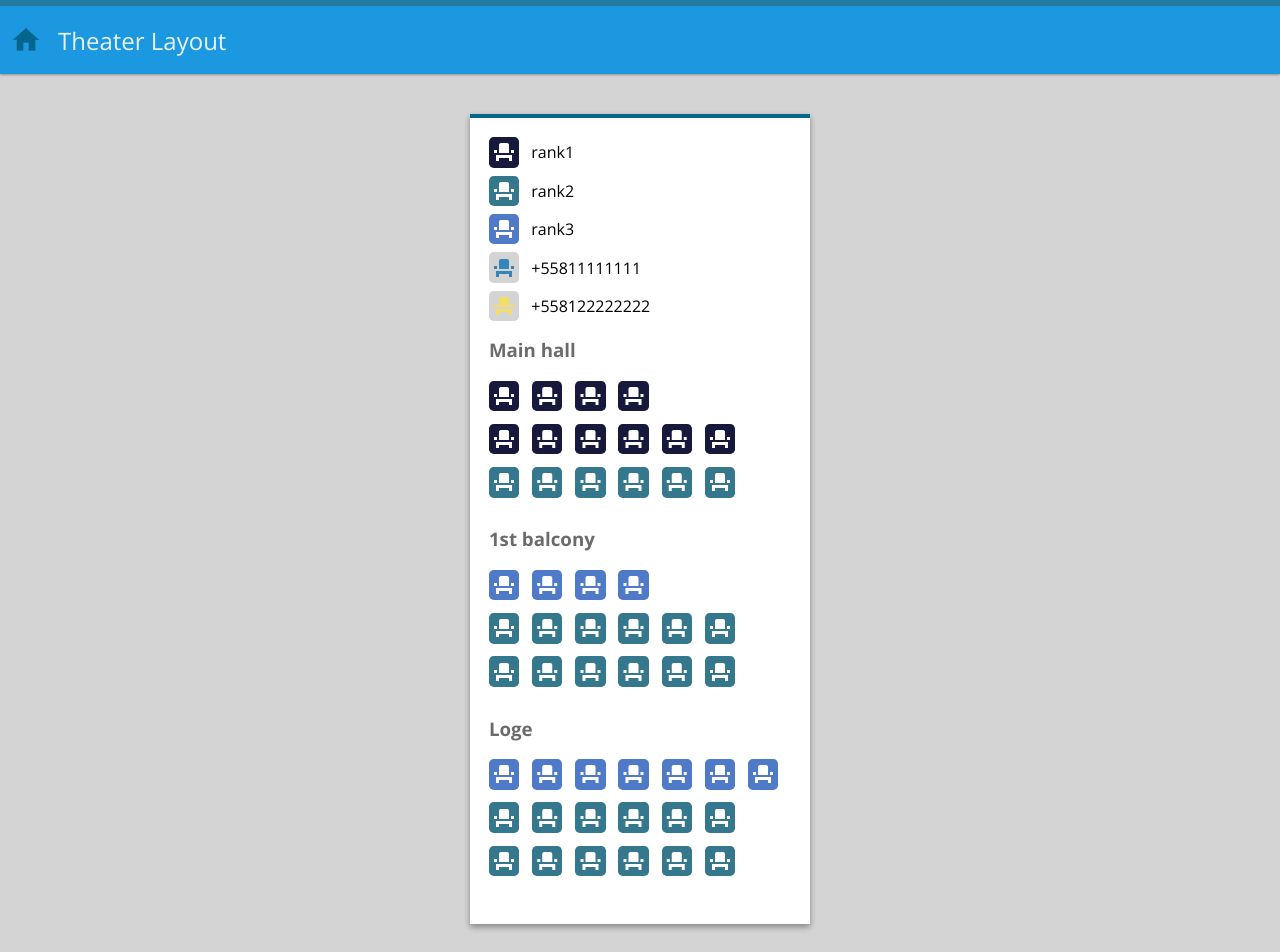
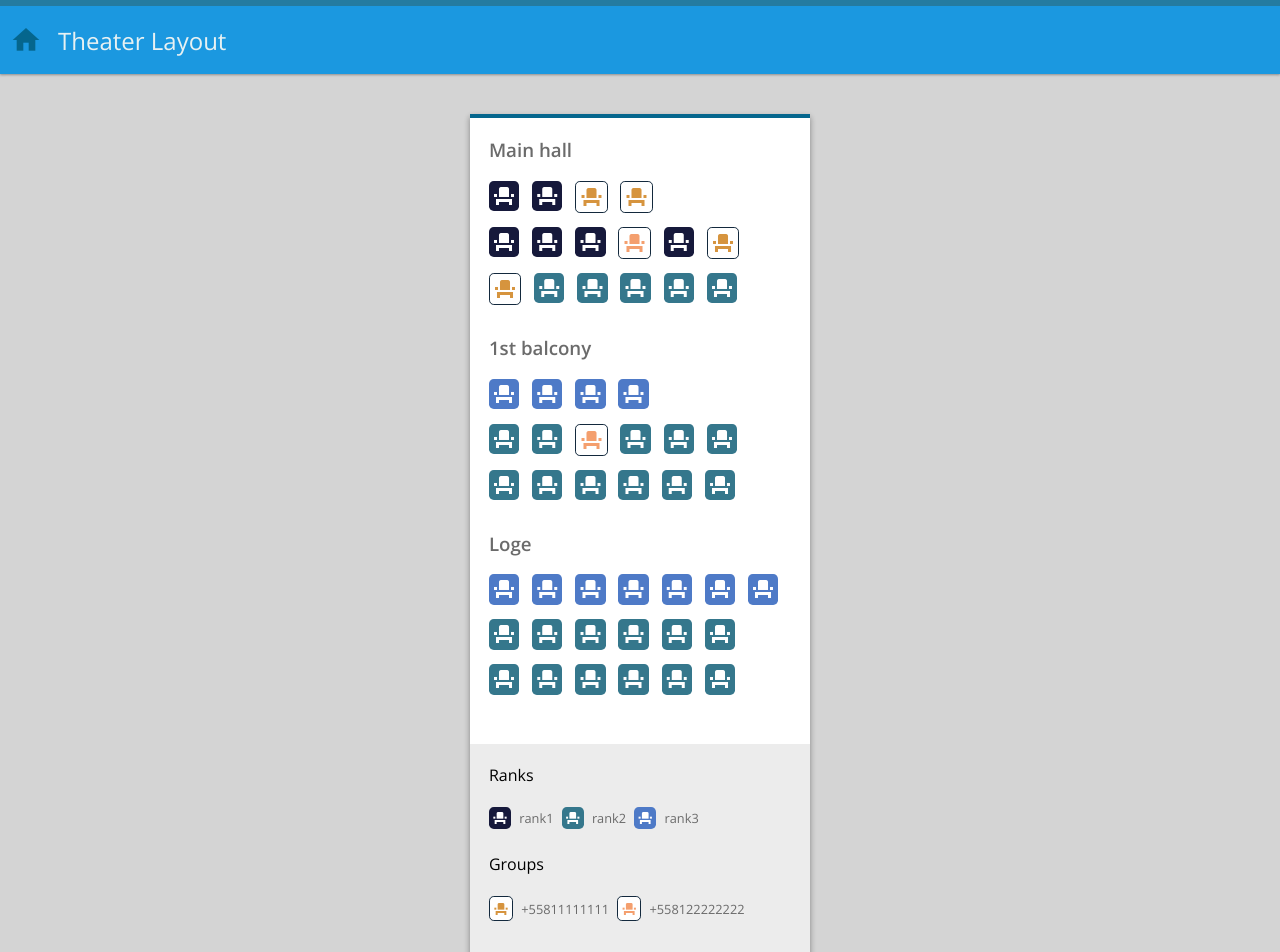
Before and after one commit to marlosin/theater-seats-vue-example, a Vue app in the folder client/: page / in a window 1280 px wide. Shown: the top 952 px of the page. Built offline with nearby package versions, Linux system fonts and the light colour scheme.

Commit message:
Color occupied seats
- Make TheaterLayoutSection component map the occupied seats
- Change style of occupied seats
- Update JSONs with proper types.

```diff
--- a/client/public/groups.json
+++ b/client/public/groups.json
@@ -3,24 +3,24 @@
     "id": "+55811111111",
     "seats": [
       {
-        "section": "main hall",
-        "row": "1",
-        "seat": "4"
+        "section": "Main hall",
+        "row": 1,
+        "seat": 4
       },
       {
-        "section": "main hall",
-        "row": "1",
-        "seat": "2"
+        "section": "Main hall",
+        "row": 1,
+        "seat": 2
       },
       {
-        "section": "main hall",
-        "row": "2",
-        "seat": "2"
+        "section": "Main hall",
+        "row": 2,
+        "seat": 2
       },
       {
-        "section": "main hall",
-        "row": "2",
-        "seat": "4"
+        "section": "Main hall",
+        "row": 3,
+        "seat": 1
       }
     ]
   },
@@ -28,14 +28,14 @@
     "id": "+558122222222",
     "seats": [
       {
-        "section": "main hall",
-        "row": "2",
-        "seat": "6"
+        "section": "Main hall",
+        "row": 2,
+        "seat": 6
       },
       {
         "section": "1st balcony",
-        "row": "2",
-        "seat": "5"
+        "row": 2,
+        "seat": 5
       }
     ]
   }
--- a/client/src/components/theater-layout-section/theater-layout-section.component.html
+++ b/client/src/components/theater-layout-section/theater-layout-section.component.html
@@ -1,13 +1,22 @@
 <div class="theater-section">
-  <h3>{{section.name}}</h3>
-  <div
-    v-for="row in section.rows"
+  <h3>{{sectionGroup.name}}</h3>
+  <ul
+    v-for="theaterSectionRow in sectionGroup.rows"
     class="theater-section-row">
-    <i
-      v-for="seat in row.seats"
-      class="material-icons theater-seat"
-      :class="seat.rank">
-      event_seat
-    </i>
-  </div>
+    <li v-for="theaterSectionRowSeat in theaterSectionRow.seats">
+      <i
+        v-if="theaterSectionRowSeat.isOccupied"
+        class="material-icons theater-seat--group"
+        :style="{ color: theaterSectionRowSeat.color }">
+        event_seat
+      </i>
+      <i
+        v-if="!theaterSectionRowSeat.isOccupied"
+        class="material-icons theater-seat"
+        :class="theaterSectionRowSeat.rank">
+        event_seat
+      </i>
+    </li>
+
+  </ul>
 </div>
--- a/client/src/components/theater-layout-section/theater-layout-section.component.scss
+++ b/client/src/components/theater-layout-section/theater-layout-section.component.scss
@@ -8,7 +8,7 @@
   margin-bottom: 1rem;
 
   h3 {
-    font-weight: 700;
+    font-weight: 600;
     margin-top: 0;
   }
 }
@@ -17,8 +17,19 @@
   display: flex;
   align-items: flex-start;
   margin-bottom: .8rem;
+  margin-top: 0;
+  padding: 0;
+
+  li {
+    list-style-type: none;
+  }
 }
 
 .theater-seat {
   @include seat();
 }
+
+.theater-seat--group {
+  @include seat();
+  @include group-seat();
+}
--- a/client/src/components/theater-layout-section/theater-layout-section.component.ts
+++ b/client/src/components/theater-layout-section/theater-layout-section.component.ts
@@ -1,7 +1,25 @@
 import Vue from 'vue'
 import { Component, Prop } from 'vue-property-decorator'
-import { TheaterSection, TheaterSectionRow } from '@/models/theater-section'
-import { GroupModel } from '@/models/group'
+import { TheaterSection, TheaterSectionRow, TheaterSectionRowSeat } from '@/models/theater-section'
+import { GroupCaption } from '@/components/theater-layout/theater-layout.component'
+import { GroupSeat } from '@/models/group'
+
+interface MappedSectionRowSeat {
+  seat: number
+  rank: string
+  isOccupied: boolean
+  color?: string
+}
+
+interface MappedSectionRow {
+  row: number
+  seats: MappedSectionRowSeat[]
+}
+
+interface SectionGroup {
+  name: string
+  rows: MappedSectionRow[];
+}
 
 @Component({})
 export default class TheaterLayoutSection extends Vue {
@@ -9,5 +27,43 @@ export default class TheaterLayoutSection extends Vue {
   section!: TheaterSection
 
   @Prop()
-  groupData!: GroupModel[]
+  groupData!: GroupCaption[]
+
+  public get sectionGroup (): SectionGroup {
+    return {
+      name: this.section.name,
+      rows: this._rows
+    }
+  }
+
+  private get _rows(): MappedSectionRow[] {
+    return this.section.rows.map(theaterSectionRowSeat => {
+      return {
+        row: theaterSectionRowSeat.row,
+        seats: this._getSeats(theaterSectionRowSeat)
+      }
+    })
+  }
+
+  private _getSeats(theaterSectionRow: TheaterSectionRow): MappedSectionRowSeat[] {
+    return theaterSectionRow.seats.map(theaterSectionRowSeat => {
+      const { seat, rank } = theaterSectionRowSeat;
+      const groupSeat = this._findGroupSeat(theaterSectionRow.row, theaterSectionRowSeat)
+      return {
+        seat,
+        rank,
+        isOccupied: Boolean(groupSeat),
+        color: groupSeat ? groupSeat.color : undefined
+      }
+    })
+  }
+
+  public _findGroupSeat(rowNumber: number, theaterSectionRowSeat: TheaterSectionRowSeat): GroupCaption | undefined {
+    const findSeat = (groupSeat: GroupSeat) => {
+      return Boolean(groupSeat.row === rowNumber && groupSeat.seat === theaterSectionRowSeat.seat && groupSeat.section === this.section.name);
+    }
+    const findGroupSeat = (groupData: GroupCaption) => Boolean(groupData.group.seats.find(findSeat))
+
+    return this.groupData.find(findGroupSeat)
+  }
 }
--- a/client/src/components/theater-layout/theater-layout.component.html
+++ b/client/src/components/theater-layout/theater-layout.component.html
@@ -1,20 +1,31 @@
 <section class="theater-layout">
   <div class="theater-sections">
-    <ul class="theater-seats-caption">
-      <li v-for="caption in captions">
-        <i
-          class="material-icons theater-seat-caption"
-          :class="caption.styleClass"
-          :style="{ color: caption.color }">
-          event_seat</i>
-        <span>{{caption.label}}</span>
-      </li>
-    </ul>
-    <theater-layout-section
-      v-for="section in theaterLayout.sections"
-      :key="section.name"
-      :section="section"
-      :group-data="groupData"
-    />
+    <div class="theater-sections-container">
+      <theater-layout-section
+        class="theater-layout-section"
+        v-for="section in theaterLayout.sections"
+        :key="section.name"
+        :section="section"
+        :group-data="groupDataCaptions"
+      />
+    </div>
+    <div class="theater-seats-captions">
+      <h4>Ranks</h4>
+      <ul class="theater-seats-list">
+        <li v-for="caption in rankCaptions">
+          <i class="material-icons seat-icon" :class="caption.styleClass">
+            event_seat</i>
+          <span>{{caption.label}}</span>
+        </li>
+      </ul>
+      <h4>Groups</h4>
+      <ul class="theater-seats-list">
+        <li v-for="caption in groupDataCaptions">
+          <i class="material-icons seat-icon--group" :style="{ color: caption.color }">
+            event_seat</i>
+          <span>{{caption.group.id}}</span>
+        </li>
+      </ul>
+    </div>
   </div>
 </section>
--- a/client/src/components/theater-layout/theater-layout.component.scss
+++ b/client/src/components/theater-layout/theater-layout.component.scss
@@ -12,13 +12,30 @@
 
 .theater-sections {
   @include shadow-higher();
+  min-width: 20rem;
+  max-width: 50vw;
   border-top: 4px solid $accent;
   background-color: #FFFFFF;
   margin: 40px 0;
+}
+
+.theater-sections-container {
   padding: 1.2rem;
 }
 
-.theater-seats-caption {
+.theater-seats-captions {
+  background-color: $grey0;
+  padding: 1.2rem;
+
+  h4 {
+    margin-top: 0;
+    font-weight: 400;
+  }
+}
+
+.theater-seats-list {
+  display: flex;
+  flex-wrap: wrap;
   margin-top: 0;
   padding: 0;
 
@@ -26,15 +43,22 @@
     list-style-type: none;
     display: flex;
     align-items: center;
-    margin-bottom: .5em;
+    margin: 0 .5em .5em 0;
+
+    span {
+      font-size: .8rem;
+      color: $grey4;
+    }
   }
 }
 
-.theater-seat-caption {
+.seat-icon {
   @include seat();
   margin-right: .5em;
+  font-size: 1em;
+}
 
-  &:not([class*="rank"]) {
-    background-color: $grey1;
-  }
+.seat-icon--group {
+  @extend .seat-icon;
+  @include group-seat();
 }
--- a/client/src/components/theater-layout/theater-layout.component.ts
+++ b/client/src/components/theater-layout/theater-layout.component.ts
@@ -6,11 +6,17 @@ import { GroupModel } from '@/models/group'
 import TheaterLayoutSection from '@/components/theater-layout-section/index.vue'
 import randomColor from 'randomcolor'
 
-interface Caption {
+interface RankCaption {
   label: string
-  color?: string
-  styleClass?: string
+  styleClass: string
 }
+
+export interface GroupCaption {
+  group: GroupModel
+  color: string
+}
+
+const _groupColor = (): string => randomColor({ hue: 'orange' })
 
 @Component({ components: { TheaterLayoutSection } })
 export default class TheaterLayout extends Vue {
@@ -20,20 +26,13 @@ export default class TheaterLayout extends Vue {
   @Prop({ default: () => [] })
   groupData!: GroupModel[]
 
-  private get _rankCaptions (): Caption[] {
+  public get rankCaptions (): RankCaption[] {
     return this.theaterLayout.ranks
       .map(rank => ({ label: rank, styleClass: rank }))
   }
 
-  private get _groupDataCaptions (): Caption[] {
+  public get groupDataCaptions(): GroupCaption[] {
     return this.groupData
-      .map(groupData => ({ label: groupData.id, color: randomColor() }))
-  }
-
-  public get captions (): Caption[] {
-    return [
-      ...this._rankCaptions,
-      ...this._groupDataCaptions
-    ]
+      .map(group => ({ group, color: _groupColor() }))
   }
 }
--- a/client/src/models/group.ts
+++ b/client/src/models/group.ts
@@ -1,7 +1,7 @@
-interface GroupSeat {
+export interface GroupSeat {
   section: string
-  row: string
-  seat: string
+  row: number
+  seat: number
 }
 
 interface GroupModelOptions {
--- a/client/src/models/theater-section.ts
+++ b/client/src/models/theater-section.ts
@@ -9,6 +9,6 @@ export interface TheaterSectionRow {
 }
 
 export interface TheaterSection {
-  mame: string
+  name: string
   rows: TheaterSectionRow[]
 }
--- a/client/src/styles/_mixins.scss
+++ b/client/src/styles/_mixins.scss
@@ -16,3 +16,8 @@ $black: #000000;
   padding: .2rem;
   user-select: none;
 }
+
+@mixin group-seat() {
+  background-color: #FFFFFF;
+  border: 1px solid $color1;
+}
```
Also changed, not shown: client/public/layout.json (+60 -60 lines).
